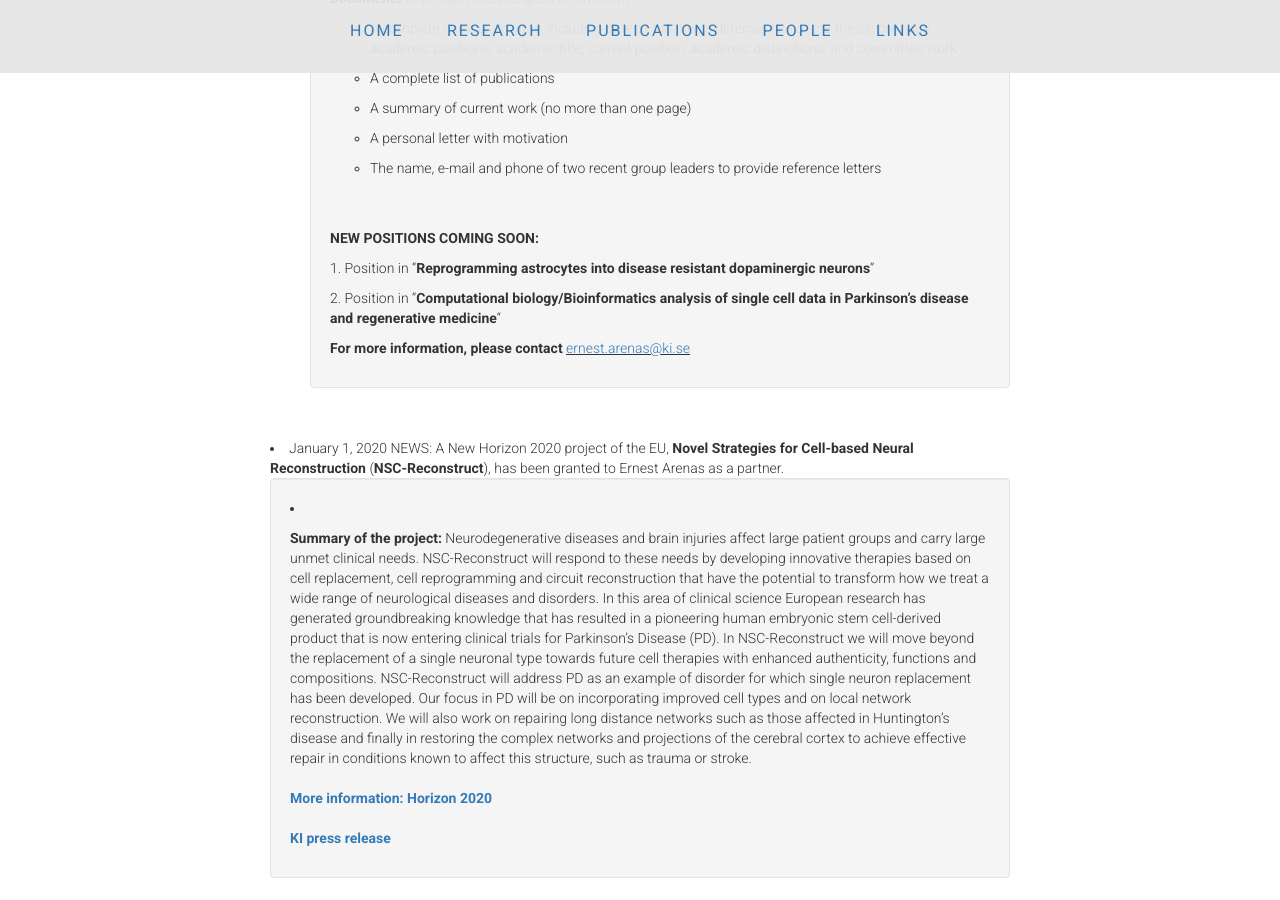
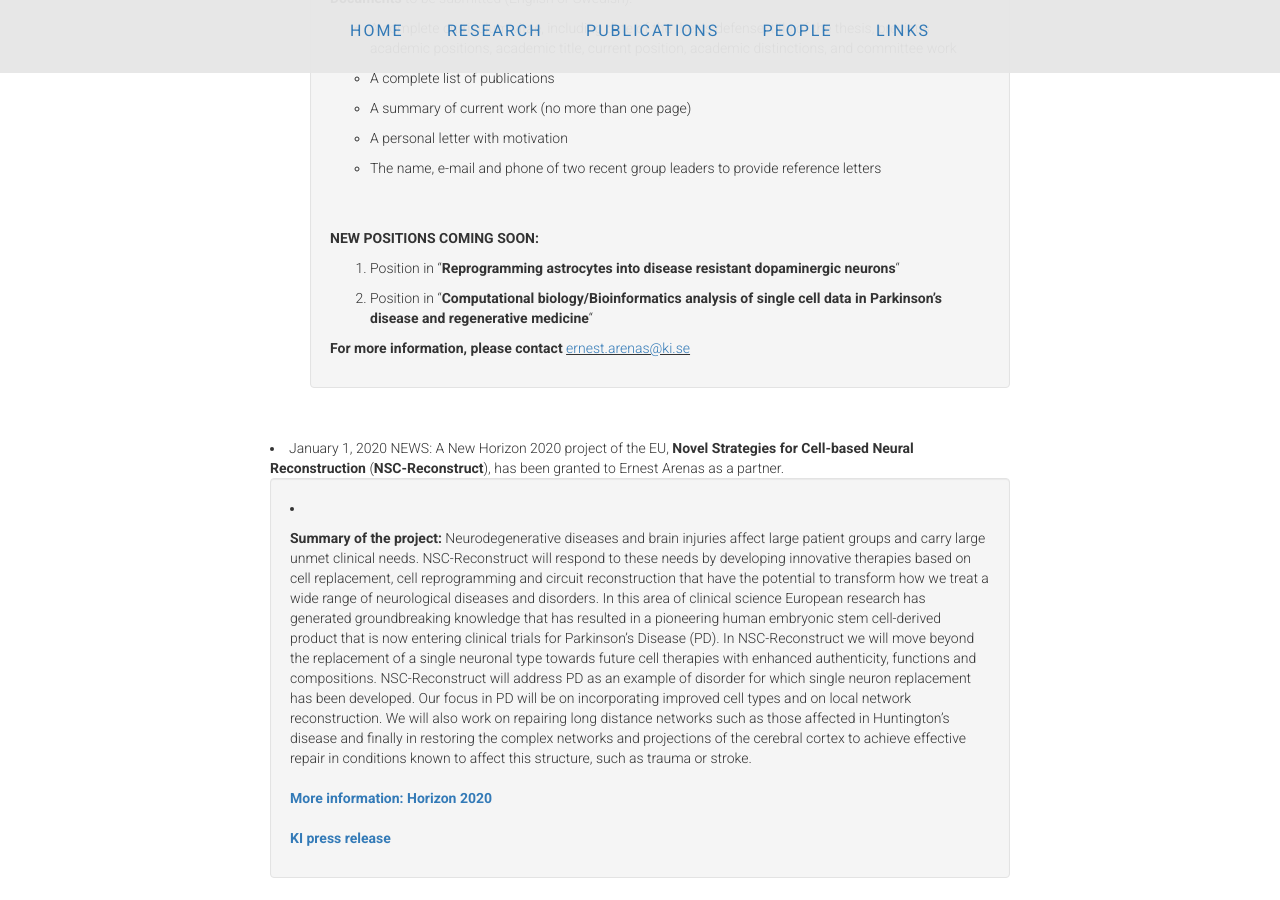
Before and after one commit to ArenasLab/arenaslab.github.io, a Jekyll site: the page index.html, which Jekyll copies as it is, in a window 1280 px wide and 900 px high, scrolled down 1061 px. Built offline with Jekyll 4.4.1, drawn with Linux system fonts in a browser that asks for light colours; comment, search, counter and statistics services are not loaded.

Commit message:
Update index.html

```diff
--- a/index.html
+++ b/index.html
@@ -124,7 +124,7 @@
 All applications are to be submitted via the <strong>Karolinska Institute web recruitment system</strong>.
 </p>
 <p>
-Apply here:<u><a href="https://ki.varbi.com/en/what:job/jobID:322776/">https://ki.varbi.com/en/what:job/jobID:322776/</a></u>
+Apply here: <u><a href="https://ki.varbi.com/en/what:job/jobID:322776/">https://ki.varbi.com/en/what:job/jobID:322776/</a></u>
 </p>
 
 <p>
@@ -151,10 +151,12 @@ Apply here:<u><a href="https://ki.varbi.com/en/what:job/jobID:322776/">https://k
 <p>
 <strong>NEW POSITIONS COMING SOON:</strong>
 </p>
-<li><p>1. Position in &#8220;<strong>Reprogramming astrocytes into disease resistant dopaminergic neurons</strong>&#8220;</p>
+		      <ol>
+<li><p>Position in &#8220;<strong>Reprogramming astrocytes into disease resistant dopaminergic neurons</strong>&#8220;</p>
 </li>
-<li><p>2. Position in &#8220;<strong>Computational biology/Bioinformatics analysis of single cell data in Parkinson&#8217;s disease and regenerative medicine</strong>&#8220;</p>
+<li><p>Position in &#8220;<strong>Computational biology/Bioinformatics analysis of single cell data in Parkinson&#8217;s disease and regenerative medicine</strong>&#8220;</p>
 </li>
+		      </ol>
 <p>	<strong>For more information, please contact </strong>
 	<u><a href="mailto:ernest.arenas@ki.se">ernest.arenas@ki.se</a></u>
 </p>
```
